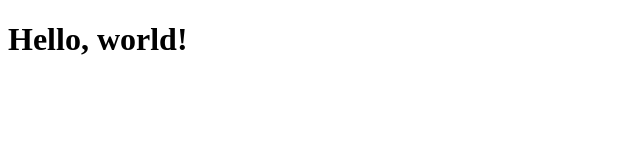
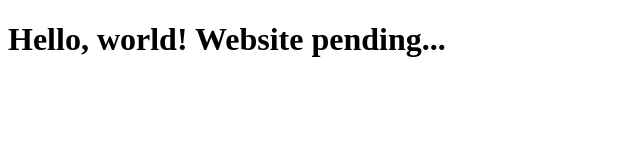
Before and after one commit to g-keying/g-keying.github.io, a plain HTML site: page index.html in a window 1280 px wide. Shown: the whole page, without its empty margins (0-640 px from the left). Drawn offline with Linux system fonts and the light colour scheme.

Commit message:
Update index.html
Added pending

```diff
--- a/index.html
+++ b/index.html
@@ -4,6 +4,6 @@
   <title>Keying Guo</title>
 </head>
 <body>
-  <h1>Hello, world! </h1>
+  <h1>Hello, world! Website pending... </h1>
 </body>
 </html>
```
